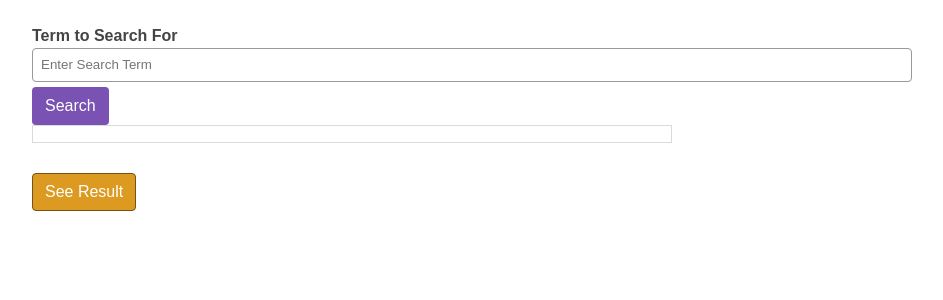
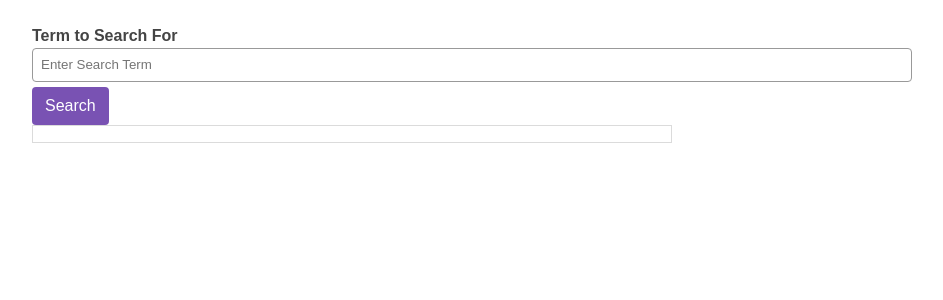
Before and after one commit to PreetiSubbiah/Yale-Assignment, a Flask app: page / in a window 1280 px wide. Shown: the part 58-358 px from the top of the page, without its empty margins (168-1111 px from the left). Run offline with Flask 3, Linux system fonts and the light colour scheme.

Commit message:
Removed button

```diff
--- a/static/style.css
+++ b/static/style.css
@@ -74,17 +74,6 @@ label {
     border-color: #61428f;
 }
 
-.btn-bottom {
-    background-color: rgb(220, 154, 32);
-    border-color: rgb(114, 83, 25);
-    color: #fff;
-}
-
-.btn-bottom:hover, .btn-bottom:active, nav a:hover {
-    color: #fff;
-    background-color: rgb(207, 145, 30);
-    border-color: rgb(114, 83, 25);
-}
 
 .info {
     border: solid 1px #dbdbdb;
--- a/templates/index.html
+++ b/templates/index.html
@@ -30,8 +30,6 @@
             <pre id="results"></pre>
           </div>
 
-          <button class="btn btn-bottom" id="view-result" onclick="checkStatus()">See Result</button>
-
         </main>
     </body>
 </html>
```
